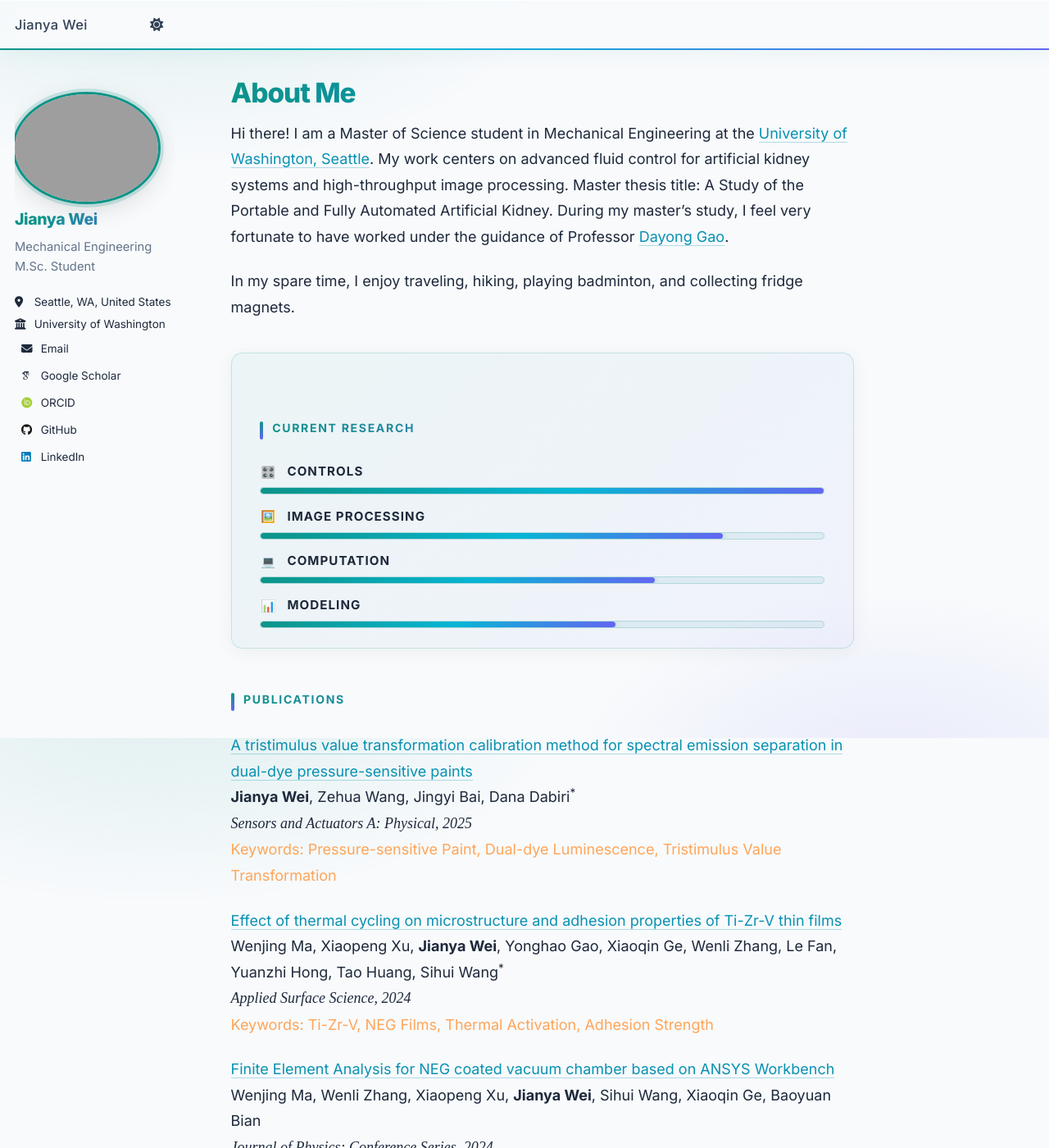
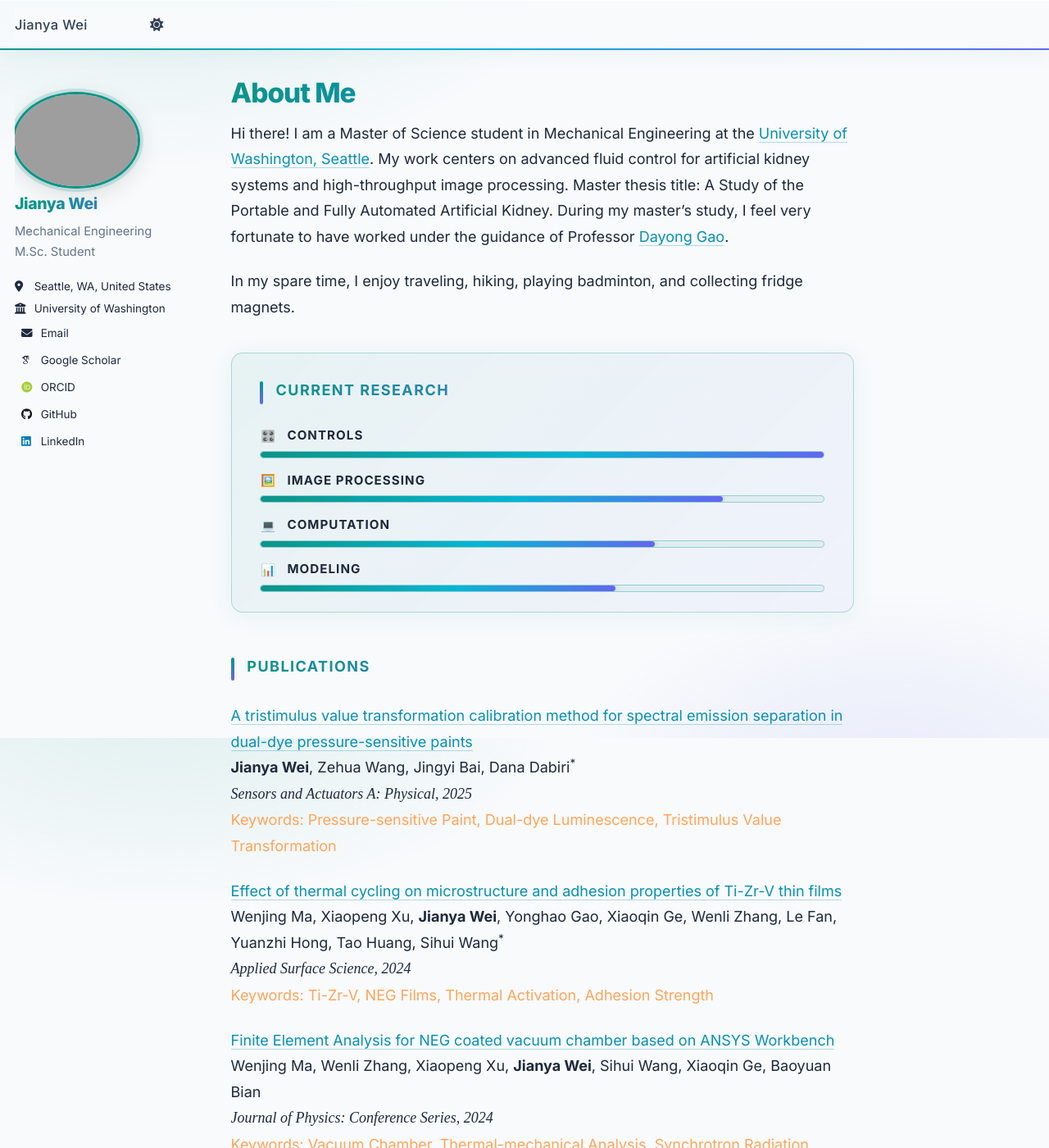
Before and after one commit to jywei02/jywei02.github.io, a Jekyll site: the page built from _pages/about.md, in a window 1280 px wide and 1400 px high. Shown: the whole window at 82% size. Built offline with Jekyll 4.4.1, drawn with Linux system fonts in a browser that asks for light colours; some web fonts are replaced; comment, search, counter and statistics services are not loaded.

Commit message:
fix: increase h2 font size, fix panel whitespace, light theme colors, footer, avatar size
Agent-Logs-Url: https://github.com/jywei02/jywei02.github.io/sessions/93498888-8bde-4430-b0eb-1d59f972ec65

Co-authored-by: jywei02 <157438924+jywei02@users.noreply.github.com>

```diff
--- a/_sass/theme/_default_light.scss
+++ b/_sass/theme/_default_light.scss
@@ -30,7 +30,7 @@ $sidebar-screen-min-width   : 1024px;
 :root {
     --global-base-color                 : #0d9488;
     --global-bg-color                   : #f8fafc;
-    --global-footer-bg-color            : #0f172a;
+    --global-footer-bg-color            : #f1f5f9;
     --global-border-color               : #e2e8f0;
     --global-dark-border-color          : #cbd5e1;
     --global-code-background-color      : #f1f5f9;
--- a/assets/css/main.scss
+++ b/assets/css/main.scss
@@ -212,6 +212,7 @@ html[data-theme="dark"] .masthead {
 }
 
 .author__avatar img {
+  max-width: 150px !important;
   border: none !important;
   box-shadow:
     0 0 0 3px $ap-teal,
@@ -320,9 +321,9 @@ html[data-theme="dark"] .page__title {
   padding: 0.3em 0 0.55em 1.1em !important;
   border-bottom: none !important;
   margin: 2.8rem 0 1.3rem !important;
-  font-size: 0.78rem !important;
+  font-size: 1.0rem !important;
   font-weight: 700 !important;
-  letter-spacing: 0.12em !important;
+  letter-spacing: 0.08em !important;
   text-transform: uppercase !important;
   background: linear-gradient(90deg, $ap-teal, $ap-indigo) !important;
   -webkit-background-clip: text !important;
@@ -350,6 +351,12 @@ html[data-theme="dark"] .page__content h2 {
   &::before {
     background: linear-gradient(to bottom, $ap-teal-dk, $ap-indigo-dk) !important;
   }
+}
+
+/* Override h2 top margin when inside research panel to remove extra whitespace */
+.research-panel .research-panel__title {
+  margin-top: 0 !important;
+  margin-bottom: 1.2rem !important;
 }
 
 /* --- Content Links -------------------------------------------- */
@@ -460,6 +467,11 @@ html[data-theme="dark"] .research-panel__title {
 
 /* --- Footer --------------------------------------------------- */
 .page__footer {
+  background: var(--global-footer-bg-color) !important;
+  border-top: 1px solid var(--global-dark-border-color) !important;
+}
+
+html[data-theme="dark"] .page__footer {
   background: linear-gradient(155deg, #0f172a 0%, #1e293b 60%, #0f172a 100%) !important;
 }
 
@@ -490,3 +502,59 @@ html[data-theme="dark"] .greedy-nav .hidden-links {
   background: #1e293b !important;
   border-color: #334155 !important;
 }
+
+/* ==========================================================================
+   LIGHT THEME ENHANCEMENTS
+   ========================================================================== */
+
+/* Light theme: make body gradient more visible */
+body:not(html[data-theme="dark"] body) {
+  color: #1e293b;
+}
+
+/* Light theme: masthead nav link color */
+html:not([data-theme="dark"]) .greedy-nav a {
+  color: #334155 !important;
+}
+
+html:not([data-theme="dark"]) .greedy-nav a:hover {
+  color: $ap-teal !important;
+}
+
+/* Light theme: sidebar follow links get teal hover */
+html:not([data-theme="dark"]) .author__urls a:hover {
+  background: rgba($ap-teal, 0.09) !important;
+  color: $ap-teal !important;
+}
+
+/* Light theme: research panel — stronger border & subtle fill */
+html:not([data-theme="dark"]) .research-panel {
+  background: linear-gradient(
+    135deg,
+    rgba($ap-teal,   0.07) 0%,
+    rgba($ap-indigo, 0.05) 100%
+  ) !important;
+  border-color: rgba($ap-teal, 0.28) !important;
+  box-shadow: 0 4px 28px rgba($ap-teal, 0.08) !important;
+}
+
+/* Light theme: research bar — stronger accent */
+html:not([data-theme="dark"]) .research-item__bar {
+  border-color: rgba($ap-teal, 0.35) !important;
+  background: rgba($ap-teal, 0.06) !important;
+}
+
+html:not([data-theme="dark"]) .research-item__bar span {
+  background: linear-gradient(90deg, $ap-teal 0%, $ap-cyan 55%, $ap-indigo 100%) !important;
+  box-shadow: 0 0 8px rgba($ap-teal, 0.35) !important;
+}
+
+/* Light theme: footer text color fix */
+html:not([data-theme="dark"]) .page__footer-follow,
+html:not([data-theme="dark"]) .page__footer-copyright {
+  color: #475569 !important;
+
+  a {
+    color: #475569 !important;
+  }
+}
```
